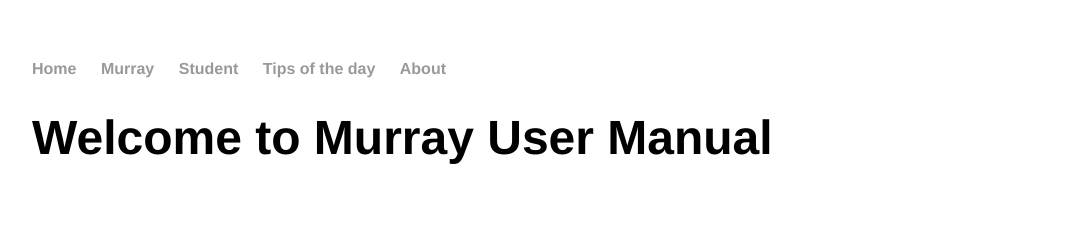
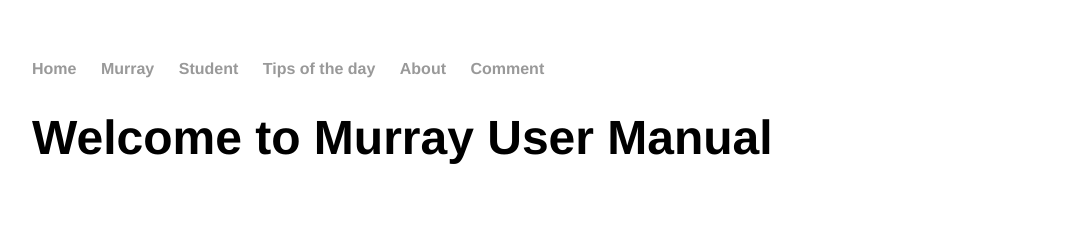
Before and after one commit to rowen2/rowen2.github.io, a Jekyll site: the page built from index.html, in a window 1280 px wide. Shown: the top 245 px of the page, without its empty margins (96-1183 px from the left). Built offline with Jekyll 4.4.1, drawn with Linux system fonts in a browser that asks for light colours.

Commit message:
Update default.html

```diff
--- a/_layouts/default.html
+++ b/_layouts/default.html
@@ -13,6 +13,7 @@
 	        		<li><a href="/Stud">Student</a></li>
 	        		<li><a href="/TotD">Tips of the day</a></li>
 	        		<li><a href="/about">About</a></li>
+				<li><a href="/Comments">Comment</a></li>
 	    		</ul>
 			</nav>
 			<div class="container">
```
